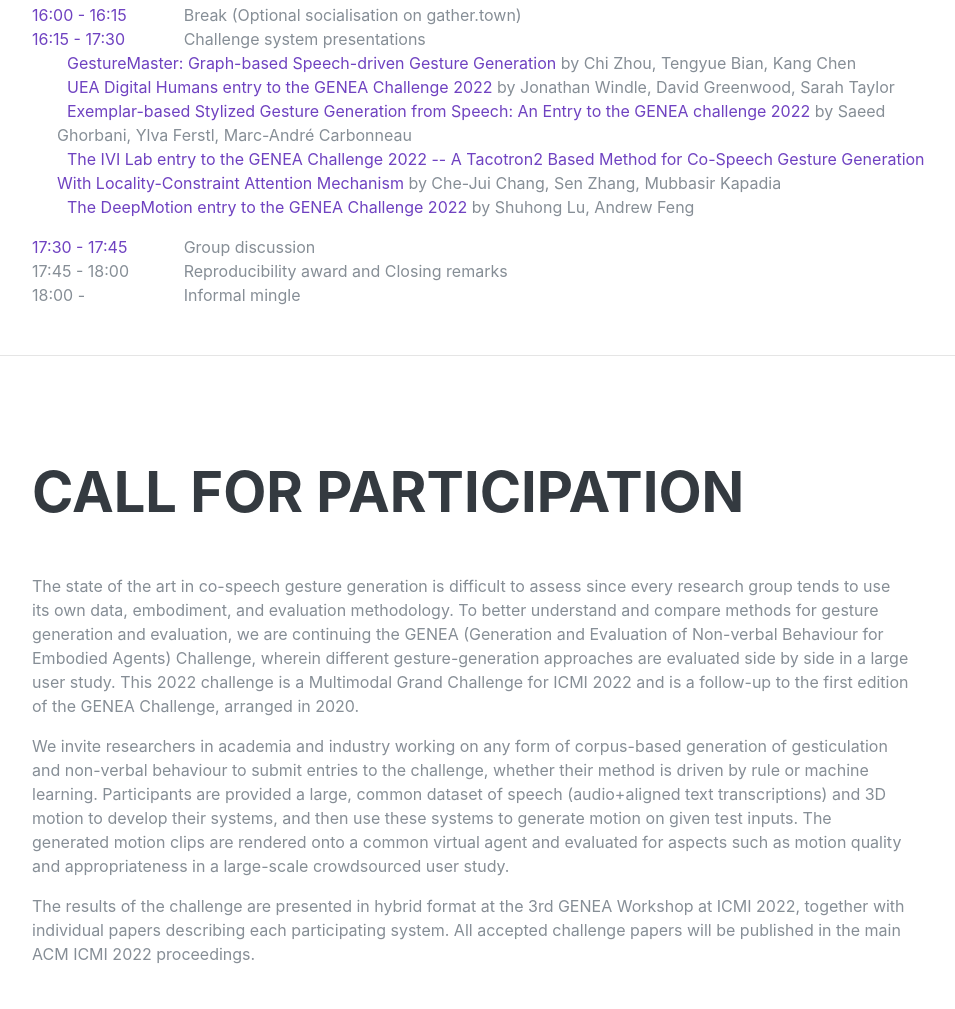
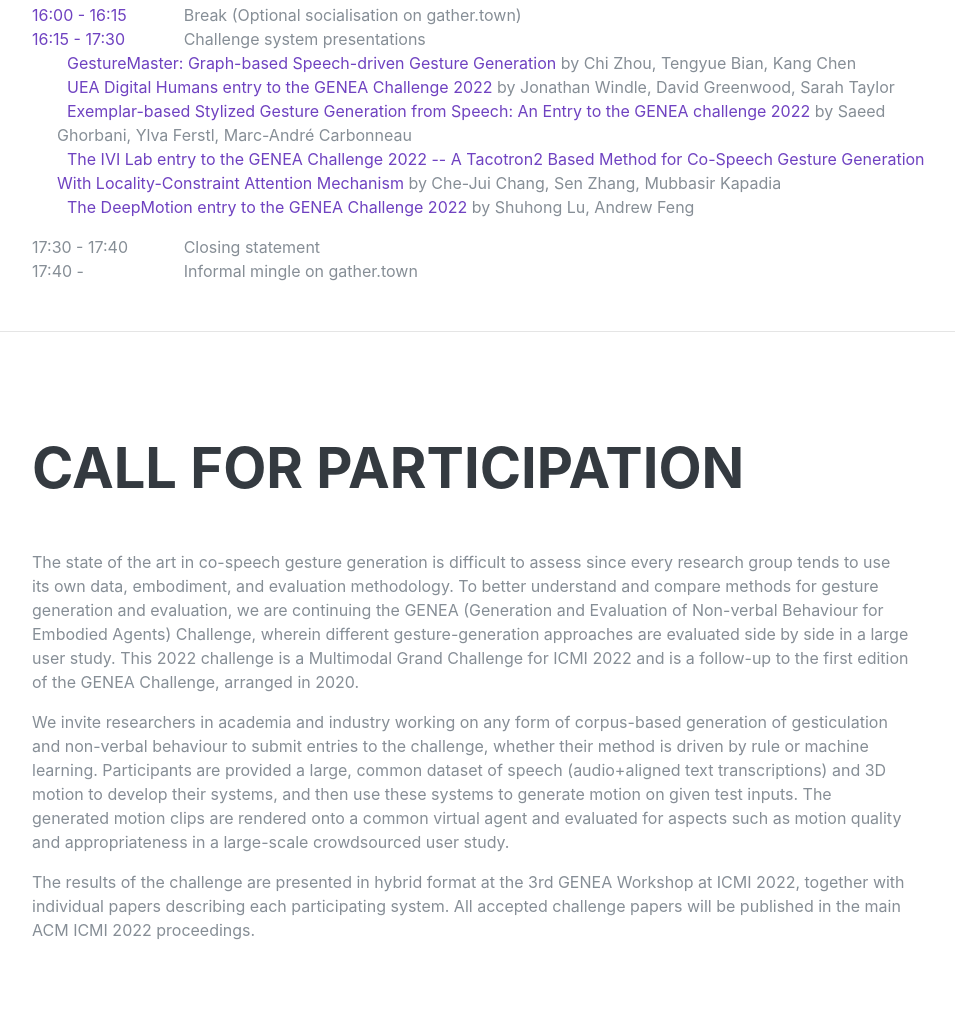
Before and after one commit to genea-workshop/2022, a website: page challenge/index.html in a window 1280 px wide. Shown: the part 2337-3346 px from the top of the page, without its empty margins (320-1275 px from the left). Drawn offline with Linux system fonts and the light colour scheme; a web font is replaced by a local one.

Commit message:
updated program

```diff
--- a/challenge/index.html
+++ b/challenge/index.html
@@ -219,16 +219,12 @@
           </ul>
         </div>
         <div class="row">
-          <div class="col"><a href="https://everytimezone.com/s/08118ade" target="_blank">17:30&nbsp;-&nbsp;17:45 </a> </div>
-          <div class="col-10">Group discussion</div>
+          <div class="col">17:30&nbsp;-&nbsp;17:40</div>
+          <div class="col-10">Closing statement</div>
         </div>
         <div class="row">
-          <div class="col">17:45&nbsp;-&nbsp;18:00</div>
-          <div class="col-10">Reproducibility award and Closing remarks</div>
-        </div>
-        <div class="row">
-          <div class="col">18:00&nbsp;-&nbsp;</div>
-          <div class="col-10">Informal mingle</div>
+          <div class="col">17:40&nbsp;-&nbsp;</div>
+          <div class="col-10">Informal mingle on gather.town</div>
         </div>
       </div>
     </section>
```
